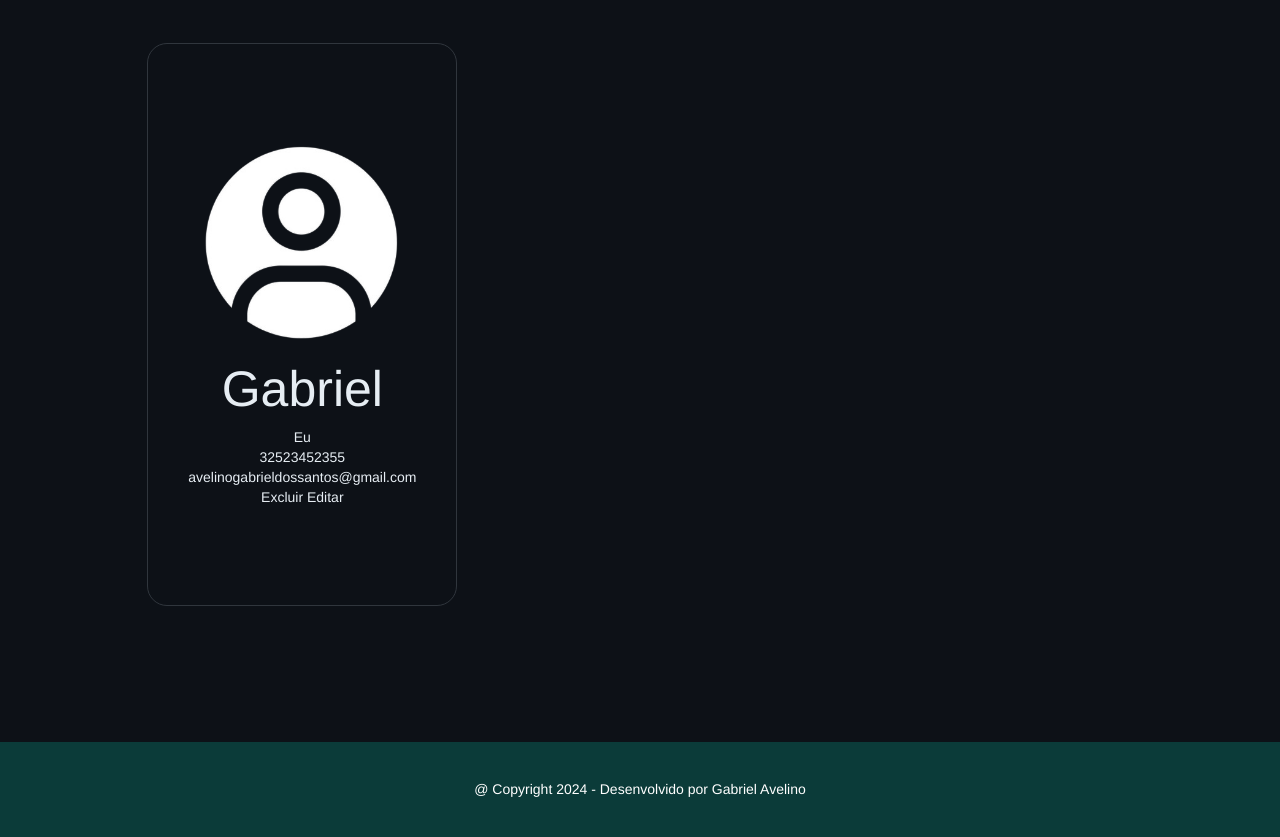
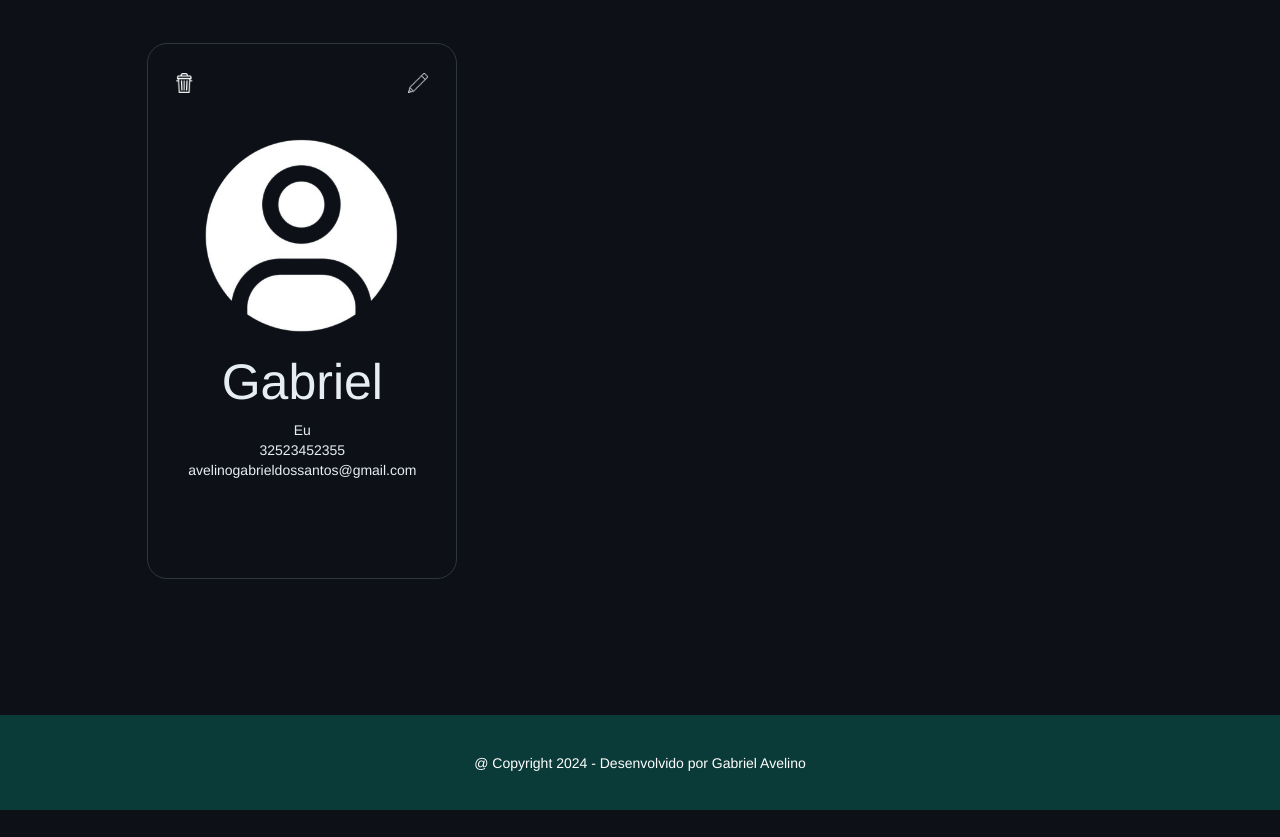
Before and after one commit to Avelino-Gabriel/Django-pro, a Django app: page / in a window 1280 px wide. Shown: the part 113-950 px from the top of the page. After the commit the page ends 923 px from the top, so only its background shows below. Run offline with Django 5.2, Linux system fonts and the light colour scheme; data comes from the database, SQL or seed files in the repository; both versions use the stored data as it was after the commit; some libraries are stand-ins or nearby versions.

Commit message:
Adição de ícones

```diff
--- a/django_senai/settings.py
+++ b/django_senai/settings.py
@@ -40,7 +40,7 @@ INSTALLED_APPS = [
     'django.contrib.sessions',
     'django.contrib.messages',
     'django.contrib.staticfiles',
-    'mycontacts'
+    'mycontacts',
 ]
 
 MIDDLEWARE = [
--- a/mycontacts/static/css/show.css
+++ b/mycontacts/static/css/show.css
@@ -25,7 +25,7 @@ html {
 	border-radius: 20px;
 	color: #E6EDF3;
 	background: #0D1117;
-	padding: 7em 2em;
+	padding: 2em 2em 7em;
 	text-align: center;
 }
 
@@ -172,6 +172,23 @@ body {
 	padding: 10%;
 }
 
-.container .text{
+.text{
 	color: #fff;
 }
+
+.options{
+	display: flex;
+	flex-direction: row;
+	padding-bottom: 3em;
+	justify-content: space-between;
+}
+
+.icon{
+	width: 20px;
+	height: 20px;
+	transition: all ease 0.5s;
+}
+
+.icon:hover{
+	transform: scale(1.2);
+}
--- a/mycontacts/templates/mycontacts/show.html
+++ b/mycontacts/templates/mycontacts/show.html
@@ -8,6 +8,10 @@
     {% for contact in contacts %}
     <li>
         <div>
+            <div class="options">
+                <a href="{% url 'delete_contact' contact.id %}"><img class="icon" src="{% static 'img/delete.png' %}" alt=""></a>
+                <a href="{% url 'edit_contact' contact.id %}"><img class="icon" src="{% static 'img/lapis.png' %}" alt=""></a>
+            </div>
             {% if contact.foto %}
                 <img class="user_img" src="{{ contact.foto.url }}" alt="">
             {% else %}
@@ -17,8 +21,6 @@
             <div class="relation">{{ contact.relation }}</div>
             <div class="phone">{{ contact.phone }}</div>
             <div class="email"><a href='{{ contact.email }}'>{{ contact.email }}</a> </div>
-            <a href="{% url 'delete_contact' contact.id %}">Excluir</a>
-            <a href="{% url 'edit_contact' contact.id %}">Editar</a>
         </div>
     </li>
     {%  endfor %}
```
Also changed, not shown: mycontacts/templates/mycontacts/edit.html (+13 -6 lines), db.sqlite3, mycontacts/static/img/delete.png (added), mycontacts/static/img/lapis.png (added).
